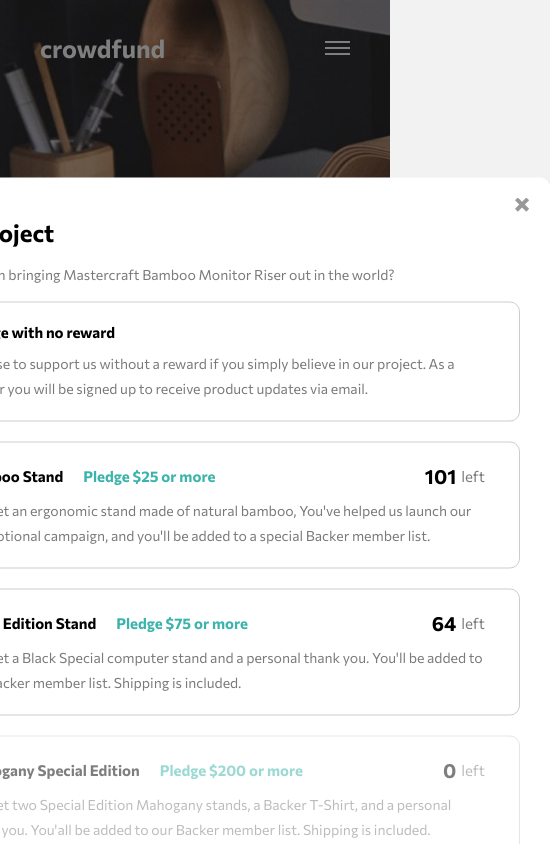
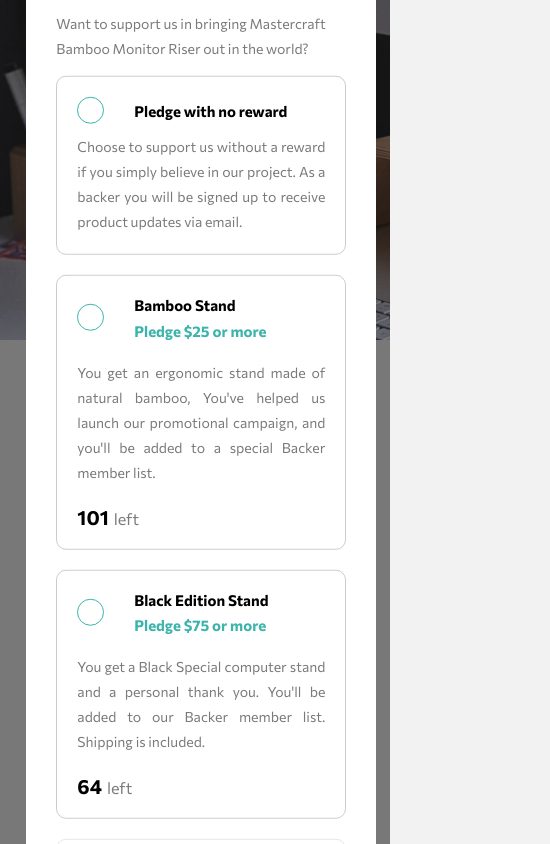
Before and after one commit to AstronautoLunar/crowdfunding-product-page-main-next, a Next.js app: page / in a window 390 px wide. Both pictures are taken after a click on the button "Back this project". Shown: the top 844 px of the page, 550 px wide, since content can reach past the window. Built offline with nearby package versions, Linux system fonts and the light colour scheme.

Commit message:
Terminado de torna o projeto responsivo

```diff
--- a/src/components/UI/CheckBox/index.tsx
+++ b/src/components/UI/CheckBox/index.tsx
@@ -2,7 +2,7 @@
 import Text from '../Text';
 import Button from '../Button';
 
-import { useState } from 'react';
+import { useState, useEffect } from 'react';
 
 import { useWindow } from '../../../contexts/WindowContext';
 
@@ -16,9 +16,25 @@
     children,
     action
 }) {
-    let { togglePurchase, valuePurchase, purchaseObject } = useWindow();
-
+    let {
+        togglePurchase,
+        valuePurchase,
+        purchaseObject
+    } = useWindow();
     let [ select, setSelect ] = useState(false);
+    let [ replacementCounter, setReplacementCounter ] = useState(false);
+    let [
+        changeMarginLeftText,
+        setChangeMarginLeftText
+    ] = useState(57)
+    let [
+        changeMarginBottomText,
+        setChangeMarginBottomText
+    ] = useState(0);
+    let [
+        changeMarginBottomSelect,
+        setChangeMarginBottomSelect
+    ] = useState(0);
 
     function toggleSelect() {
         setSelect(select = !select);
@@ -31,6 +47,50 @@
     } else {
         displayStyle = 'none';
     }
+
+    useEffect(() => {
+        const mediaQuerieList1 = matchMedia("(max-width: 700px");
+
+        function setResponsive1(mediaQuerieList) {
+            if(mediaQuerieList.matches) {
+                setReplacementCounter(replacementCounter = true);
+                setChangeMarginLeftText(changeMarginLeftText = 0);
+                setChangeMarginBottomText(changeMarginBottomText = 20);
+            } else {
+                setReplacementCounter(replacementCounter = false);
+                setChangeMarginLeftText(changeMarginLeftText = 57);
+                setChangeMarginBottomText(changeMarginBottomText = 0);
+            }
+        }
+
+        setResponsive1(mediaQuerieList1);
+
+        mediaQuerieList1.addListener(setResponsive1);
+
+        const mediaQuerieList2 = matchMedia("(max-width: 500px)");
+
+        function setResponsive2(mediaQuerieList) {
+            if(mediaQuerieList.matches) {
+                setChangeMarginBottomSelect(changeMarginBottomSelect = 15);
+            } else {
+                setChangeMarginBottomSelect(changeMarginBottomSelect = 0);
+            }
+        }
+
+        setResponsive2(mediaQuerieList2);
+
+        mediaQuerieList2.addListener(setResponsive2);
+    }
+    , [
+        replacementCounter,
+        setReplacementCounter,
+        changeMarginLeftText,
+        setChangeMarginLeftText,
+        changeMarginBottomText,
+        setChangeMarginBottomText,
+        changeMarginBottomSelect,
+        setChangeMarginBottomSelect
+    ])
 
     return (
         <SubPanel
@@ -54,56 +114,90 @@
                     () => {}
                 }
             >
-                <div className={styles.buttonCheck}>
+                {
+                    type === "purchase"
+                    &&
+                    <article
+                        className={styles.articlePurchase}
+                    >
+                        <div
+                        className={styles.titles}
+                        >
+                            <div
+                                className={styles.buttonCheck}
+                            >
                                 <div
                                     className={styles.selected}
                                     style={{display: displayStyle}}
                                 >
-
                                 </div>
                             </div>
-                {
-                    type === "purchase"
-                    &&
-                    <article className={styles.articlePurchase}>
-                        <div className={styles.titles}>
+                            <div
+                                className={styles.titleAndPrice}
+                            >
                                 <h4 className={styles.titleCheckBox}>
                                     { title }
                                 </h4>
                                 <h4 className={styles.price}>
                                     Pledge ${ prace } or more
                                 </h4>
-                            <div className={styles.counter}>
+                            </div>
+                            {
+                                replacementCounter
+                                ||
+                                <div className={styles.counterHidden}>
                                     <span className={styles.stronger}>{ counter }</span>
                                     <span className={styles.weak}>
                                         left
                                     </span>
                                 </div>
+                            }
                         </div>
                         <Text
-                            textAlign="left"
+                            textAlign="justify"
                             margin={{
                                 top: 10,
-                                bottom: 0,
-                                left: 0,
+                                bottom: changeMarginBottomText,
+                                left: changeMarginLeftText,
                                 right: 0,
                             }}
                         >
                             { children }
                         </Text>
+                        {
+                            replacementCounter
+                            &&
+                            <div className={styles.counterVisible}>
+                                <span className={styles.stronger}>{ counter }</span>
+                                <span className={styles.weak}>
+                                    left
+                                </span>
+                            </div>
+                        }
                     </article>
                     ||
                     type === "checkBox"
                     &&
                     <article className={styles.articleCheckBox}>
+                        <div
+                        className={styles.titles}
+                            >
+                            <div className={styles.buttonCheck}>
+                                <div
+                                    className={styles.selected}
+                                    style={{display: displayStyle}}
+                                >
+                                </div>
+                            </div>
                             <h4 className={styles.titleCheckBox}>Pledge with no reward</h4>
+                        </div>
                         <Text
-                            textAlign="left"
+                            textAlign="justify"
                             margin={{
                                 top: 10,
                                 bottom: 0,
+                                left: changeMarginLeftText,
                                 right: 0,
-                                left: 0,
                             }}
                         >
                             Choose to support us without a reward if you simply believe in our project. As a backer you will be signed up to receive product updates via email.
@@ -123,7 +217,7 @@
                             left: 0,
                             right: 0,
                             top: 0,
-                            bottom: 0,
+                            bottom: changeMarginBottomSelect,
                         }}
                     >Enter your Pledge</Text>
                     <div className={styles.containerInput}>
@@ -145,6 +239,7 @@
                         </div>
                         <div className={styles.areaButton}>
                             <Button
+                                fontSize={14}
                                 padding={{
                                     left: 20,
                                     right: 20,
--- a/src/components/UI/CheckBox/styles.module.scss
+++ b/src/components/UI/CheckBox/styles.module.scss
@@ -3,6 +3,8 @@
     align-items: flex-start;
 
     cursor: pointer;
+
+    position: relative;
 
     div.buttonCheck {
         width: 25px;
@@ -46,9 +48,8 @@
         div.titles {
             font-size: 15px;
 
-            height: 25px;
+            div.titleAndPrice {
 
-            align-items: center;
 
                 h4.titleCheckBox:hover {
                     color: var(--primary-moderate-cyan);
@@ -59,15 +60,40 @@
 
                     color: var(--primary-moderate-cyan);
                 }
+            }
+
+            @media screen and (max-width: 700px) {
+                div.titleAndPrice {
+                    flex-direction: column;
+
+                    h4.titleCheckBox {
+                        margin-bottom: 7.5px;
+                    }
+
+                    h4.price {
+                        margin-left: 0;
+                    }
+                }
+            }
 
             position: relative;
+        }
 
-            div.counter {
+        @media screen and (max-width: 700px) {
+            div.titles {
+                margin-bottom: 10px;
+            }
+        }
+    }
+
+    article.articleCheckBox, article.articlePurchase {
+        flex-direction: column;
+        flex: 1;
+    }
+
+    div.counterHidden, div.counterVisible {
         justify-content: center;
         align-items: center;
-
-                position: absolute;
-                right: 0;
 
         span.stronger {
             color: #000000;
@@ -83,20 +109,25 @@
 
         }
     }
+
+    div.counterVisible {
+        position: relative;
+
+    }
+
+    div.counterHidden {
+        position: absolute;
+        right: 0;
     }
 }
 
-    article.articleCheckBox, article.articlePurchase {
-        flex-direction: column;
-        width: 86%;
-    }
+div.titles {
+    align-items: center;
 }
 
 div.barSelect {
 
     div.containerInput {
-        width: 400px;
-
         align-items: center;
         justify-content: flex-end;
 
@@ -125,6 +156,14 @@
     }
 }
 
+@media screen and (max-width: 500px) {
+    div.barSelect {
+        flex-direction: column;
+        align-items: center;
+        justify-content: center;
+    }
+}
+
 div.checkBox, div.barSelect {
     margin: 20px;
 }
@@ -141,6 +180,8 @@
 div.counter,
 div.barSelect,
 div.containerInput,
-div.areaInput {
+div.areaInput,
+div.titleAndPrice
+{
     display: flex;
 }
--- a/src/components/UI/Counter/styles.module.scss
+++ b/src/components/UI/Counter/styles.module.scss
@@ -8,6 +8,8 @@
         font-weight: 700;
 
         color: #000000;
+
+        flex: 1;
     }
 
     span.textCounter {
--- a/src/components/Window/index.tsx
+++ b/src/components/Window/index.tsx
@@ -1,16 +1,24 @@
-import { useWindow } from '../../contexts/WindowContext';
+import { useEffect, useState } from 'react';
 
 import styles from './styles.module.scss';
 
 type WindowData = {
     children: any;
     action: boolean;
+    click: () => void;
     alignItems: string;
-    width: number,
-    click: () => void;
+    left: string | number
 }
 
-export default function Window({ children, action, click, alignItems, width }: WindowData) {
+export default function Window({
+    children,
+    action,
+    click,
+    alignItems,
+    left,
+}: WindowData) {
+    let [ width, setWidth ] = useState("")
+
     let styleDisplay = "none";
     if(action === true) {
         styleDisplay = "flex";
@@ -18,9 +26,21 @@
         styleDisplay = "none";
     }
 
-    // if(typeWindow === "")
+    useEffect(() => {
+        const mediaQuerieList = matchMedia("(max-width: 700px)");
 
-    // let { toggleButton } = useWindow();
+        function changeWidthResponsive(mediaQuerieList) {
+            if(mediaQuerieList.matches) {
+                setWidth(width = "auto");
+            } else {
+                setWidth(width = "600px");
+            }
+        }
+
+        changeWidthResponsive(mediaQuerieList);
+
+        mediaQuerieList.addListener(changeWidthResponsive);
+    }, [ width, setWidth ])
 
     return (
         <>
@@ -34,7 +54,8 @@
                 style={{
                     display: styleDisplay,
                     alignItems,
-                    width
+                    width,
+                    left
                 }}
                 className={styles.window}
                 >
--- a/src/components/Window/styles.module.scss
+++ b/src/components/Window/styles.module.scss
@@ -13,8 +13,7 @@
 
 div.window {
     padding: 30px;
-
-    // width: 650px;
+    margin: 0 20px;
 
     flex-direction: column;
 
@@ -24,12 +23,12 @@
 
     position: relative;
     top: 200px;
+}
 
-}
 
 div.brightness, div.window {
     display: flex;
+    left: 50%;
     justify-content: center;
-    left: 50%;
     transform: translate(-50%, -50%);
 }
--- a/src/pages/index.tsx
+++ b/src/pages/index.tsx
@@ -37,9 +37,11 @@
 export default function Home() {
   let [ buttonSmall, setButtonSmall ] = useState(14);
   let [ paddingButton, setPaddingButton ] = useState(40);
+  let [ changeLeftWindow1, setChangeLeftWindow1 ] = useState("50%");
+  let [ changeLeftWindow2, setChangeLeftWindow2 ] = useState("50%");
 
   useEffect(() => {
-    const mediaQuerieList = matchMedia("(max-width: 400px)");
+    const mediaQuerieList1 = matchMedia("(max-width: 400px)");
 
     function decreaseButton(mediaQuerieList) {
       if(mediaQuerieList.matches) {
@@ -51,15 +53,44 @@
       }
     }
 
-    decreaseButton(mediaQuerieList);
+    decreaseButton(mediaQuerieList1);
 
-    mediaQuerieList.addListener(decreaseButton);
+    mediaQuerieList1.addListener(decreaseButton);
 
+    const mediaQuerieList2 = matchMedia("(max-width: 700px)");
+
+    function changeLeft1(mediaQuerieList) {
+      if(mediaQuerieList.matches) {
+        setChangeLeftWindow1(changeLeftWindow1 = "46.5%");
+      } else {
+        setChangeLeftWindow1(changeLeftWindow1 = "50%");
+      }
+    }
+
+    changeLeft1(mediaQuerieList2);
+
+    mediaQuerieList2.addListener(changeLeft1);
+
+    function changeLeft2(mediaQuerieList) {
+      if(mediaQuerieList.matches) {
+        setChangeLeftWindow2(changeLeftWindow2 = "46%");
+      } else {
+        setChangeLeftWindow2(changeLeftWindow2 = "50%");
+      }
+    }
+
+    changeLeft2(mediaQuerieList2);
+
+    mediaQuerieList2.addListener(changeLeft2);
   }, [
       buttonSmall,
       setButtonSmall,
       paddingButton,
-      setPaddingButton
+      setPaddingButton,
+      changeLeftWindow1,
+      setChangeLeftWindow1,
+      changeLeftWindow2,
+      setChangeLeftWindow2
     ])
 
   let {
@@ -215,7 +246,7 @@
         </Panel>
       </Container>
       <Window
-        width={650}
+        left={changeLeftWindow1}
         alignItems="flex-start"
         action={button}
         click={toggleButton}
@@ -282,9 +313,9 @@
           </CheckBox>
       </Window>
       <Window
-        width={400}
+        left={changeLeftWindow2}
         alignItems="center"
-        action={valuePurchase > 0 && purchase}
+        action={purchase}
         click={togglePurchase}
       >
           <img
@@ -305,8 +336,8 @@
             margin={{
               top: 10,
               bottom: 30,
-              left: 10,
-              right: 10,
+              left: 0,
+              right: 0,
             }}
           >
             Your pledge brings us one step closer to sharing Mastercraft Bamboo Monitor Riser worldwide. You will get an email once our campaign is completed.
```
Also changed, not shown: src/components/UI/Counter/index.tsx (+34 -2 lines), src/components/UI/SectionBenefit/index.tsx (+5 -2 lines), src/components/UI/SectionBenefit/styles.module.scss (+8 -0 lines). Lines whose indentation alone changed are shown as unchanged.
